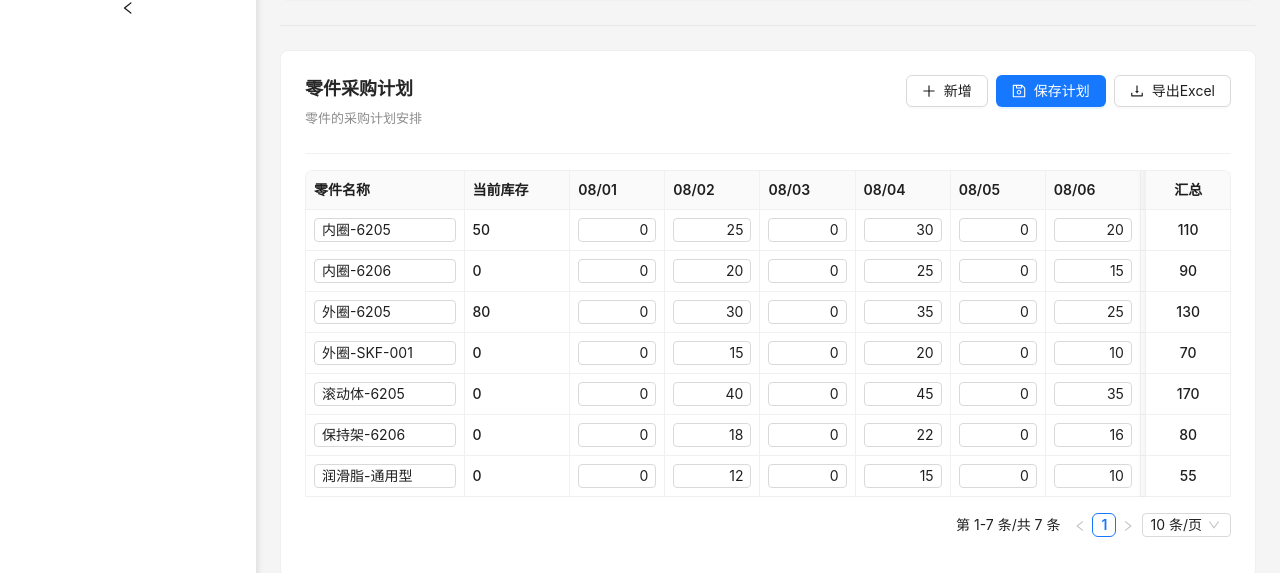
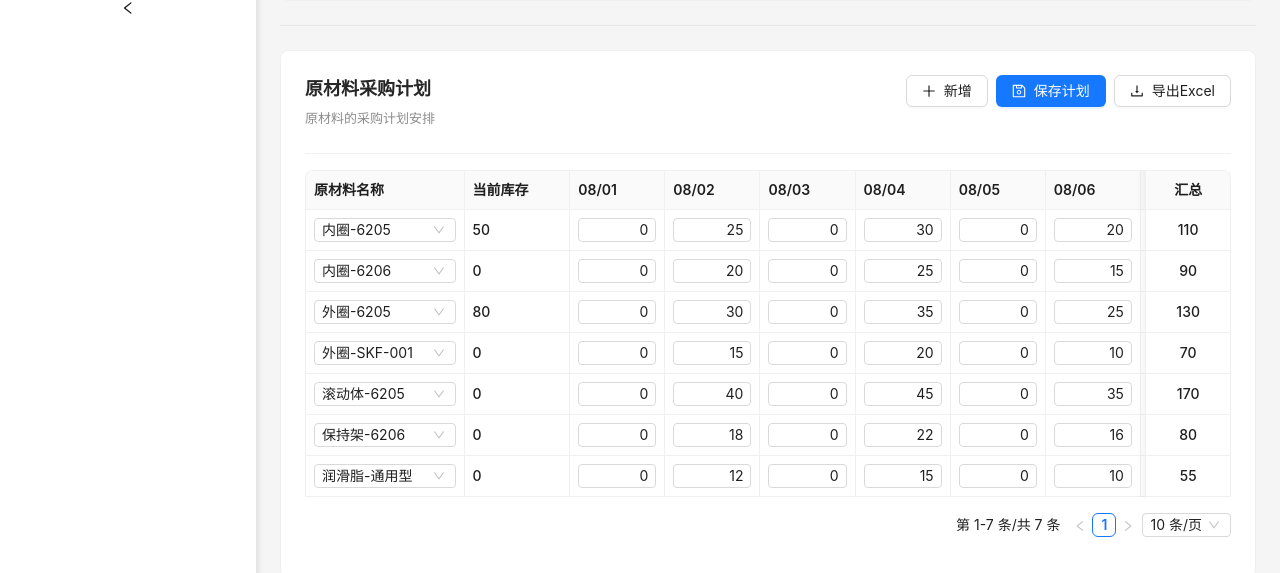
Before and after one commit to keithMonster/hrb_caigou, a React (Vite) app: page /purchase in a window 1280 px wide. Shown: the part 768-1341 px from the top of the page. Built offline with nearby package versions, Linux system fonts and the light colour scheme.

Commit message:
refactor(采购计划): 将零件相关术语统一修改为原材料
将代码中所有"零件"相关术语统一修改为"原材料"，包括变量名、注释和界面文本
为原材料名称添加下拉选择框，提供预定义的选项列表
更新相关导出功能中的表头名称

```diff
--- a/src/pages/PurchasePlan.jsx
+++ b/src/pages/PurchasePlan.jsx
@@ -7,6 +7,7 @@ import {
   Form,
   InputNumber,
   Input,
+  Select,
   message,
   Table,
   Divider,
@@ -22,6 +23,7 @@ import dayjs from 'dayjs'
 import * as XLSX from 'xlsx'
 
 const { RangePicker } = DatePicker
+const { Option } = Select
 
 const PurchasePlan = () => {
   const [filterForm] = Form.useForm()
@@ -42,6 +44,26 @@ const PurchasePlan = () => {
   }
 
   const dateColumns = generateDateColumns()
+
+  // 原材料名称选项
+  const partNameOptions = [
+    '内圈-6205',
+    '内圈-6206',
+    '内圈-6207',
+    '外圈-6205',
+    '外圈-6206',
+    '外圈-6207',
+    '外圈-SKF-001',
+    '滚动体-6205',
+    '滚动体-6206',
+    '滚动体-6207',
+    '保持架-6205',
+    '保持架-6206',
+    '保持架-6207',
+    '润滑脂-通用型',
+    '润滑脂-高温型',
+    '润滑脂-低温型'
+  ]
 
   // 初始化产品采购模拟数据
   const initProductMockData = () => {
@@ -85,7 +107,7 @@ const PurchasePlan = () => {
     setProductDataSource(mockData)
   }
 
-  // 初始化零件采购模拟数据
+  // 初始化原材料采购模拟数据
   const initPartsMockData = () => {
     const mockData = [
       {
@@ -164,7 +186,7 @@ const PurchasePlan = () => {
     }
   }
 
-  // 处理零件每日计划变更
+  // 处理原材料每日计划变更
   const handlePartsDailyChange = (record, index, value) => {
     const newData = [...partsDataSource]
     const targetRecord = newData.find(item => item.key === record.key)
@@ -174,7 +196,7 @@ const PurchasePlan = () => {
     }
   }
 
-  // 处理零件名称变更
+  // 处理原材料名称变更
   const handlePartNameChange = (record, value) => {
     const newData = [...partsDataSource]
     const targetRecord = newData.find(item => item.key === record.key)
@@ -184,7 +206,7 @@ const PurchasePlan = () => {
     }
   }
 
-  // 新增零件行
+  // 新增原材料行
   const handleAddPartsRow = () => {
     const newKey = Date.now().toString()
     const newRow = {
@@ -255,22 +277,31 @@ const PurchasePlan = () => {
     return columns
   }
 
-  // 生成零件表格列配置
+  // 生成原材料表格列配置
   const generatePartsColumns = () => {
     const columns = [
       {
-        title: '零件名称',
+        title: '原材料名称',
         dataIndex: 'partName',
         key: 'partName',
         width: 150,
         fixed: 'left',
         render: (value, record) => (
-          <Input
+          <Select
             size="small"
             value={value}
-            onChange={(e) => handlePartNameChange(record, e.target.value)}
-            placeholder="请输入零件名称"
-          />
+            onChange={(selectedValue) => handlePartNameChange(record, selectedValue)}
+            placeholder="请选择原材料名称"
+            style={{ width: '100%' }}
+            showSearch
+            filterOption={(input, option) =>
+              option.children.toLowerCase().indexOf(input.toLowerCase()) >= 0
+            }
+          >
+            {partNameOptions.map(option => (
+              <Option key={option} value={option}>{option}</Option>
+            ))}
+          </Select>
         ),
       },
       {
@@ -355,10 +386,10 @@ const PurchasePlan = () => {
       return rowData
     })
 
-    // 导出零件采购计划
+    // 导出原材料采购计划
     const partsExportData = partsDataSource.map(row => {
       const rowData = {
-        '零件名称': row.partName,
+        '原材料名称': row.partName,
         '当前库存': row.initialStock,
       }
 
@@ -376,7 +407,7 @@ const PurchasePlan = () => {
     XLSX.utils.book_append_sheet(wb, productWs, '产品采购计划')
 
     const partsWs = XLSX.utils.json_to_sheet(partsExportData)
-    XLSX.utils.book_append_sheet(wb, partsWs, '零件采购计划')
+    XLSX.utils.book_append_sheet(wb, partsWs, '原材料采购计划')
 
     XLSX.writeFile(wb, `采购计划_${dayjs().format('YYYY-MM-DD')}.xlsx`)
 
@@ -387,7 +418,7 @@ const PurchasePlan = () => {
     <div>
       <div className="page-header">
         <h1>采购计划</h1>
-        <p>包含产品采购计划和零件采购计划，按旬（10天）维度进行采购安排</p>
+        <p>包含产品采购计划和原材料采购计划，按旬（10天）维度进行采购安排</p>
       </div>
 
       {/* 筛选区域 */}
@@ -453,12 +484,12 @@ const PurchasePlan = () => {
 
       <Divider />
 
-      {/* 零件采购计划表格 */}
+      {/* 原材料采购计划表格 */}
       <Card className="table-card">
         <div className="table-header" style={{ display: 'flex', justifyContent: 'space-between', alignItems: 'flex-start' }}>
           <div>
-            <h3>零件采购计划</h3>
-            <p>零件的采购计划安排</p>
+            <h3>原材料采购计划</h3>
+            <p>原材料的采购计划安排</p>
           </div>
           <Space>
             <Button type="default" onClick={handleAddPartsRow} icon={<PlusOutlined />}>
```
Also changed, not shown: 1 other file (tests, documents, lock files or other folders).
